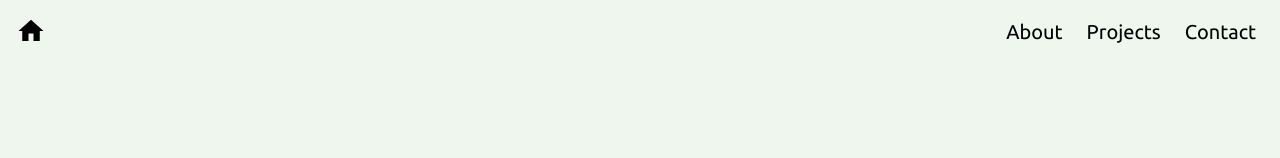
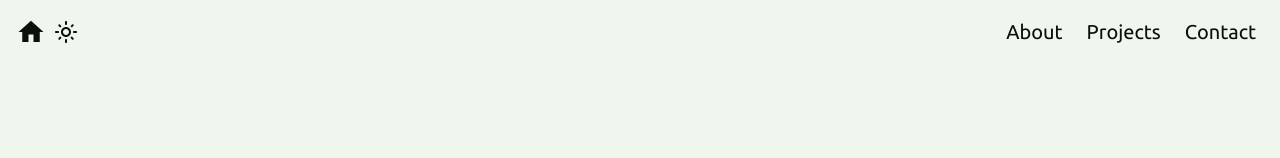
Before and after one commit to georgeslnl/georgeslnl.github.io, a React (Create React App) app: page / in a window 1280 px wide. Shown: the top 158 px of the page. Built offline with nearby package versions, Linux system fonts and the light colour scheme.

Commit message:
Added Dark mode and changed README

```diff
--- a/src/App.css
+++ /dev/null
@@ -1,38 +0,0 @@
-.App {
-  text-align: center;
-}
-
-.App-logo {
-  height: 40vmin;
-  pointer-events: none;
-}
-
-@media (prefers-reduced-motion: no-preference) {
-  .App-logo {
-    animation: App-logo-spin infinite 20s linear;
-  }
-}
-
-.App-header {
-  background-color: #282c34;
-  min-height: 100vh;
-  display: flex;
-  flex-direction: column;
-  align-items: center;
-  justify-content: center;
-  font-size: calc(10px + 2vmin);
-  color: white;
-}
-
-.App-link {
-  color: #61dafb;
-}
-
-@keyframes App-logo-spin {
-  from {
-    transform: rotate(0deg);
-  }
-  to {
-    transform: rotate(360deg);
-  }
-}
--- a/src/App.js
+++ b/src/App.js
@@ -1,4 +1,4 @@
-import "./App.css";
+import React, { useState, useEffect } from 'react';
 import { BrowserRouter as Router, Routes, Route } from "react-router-dom";
 import About from "./Pages/About";
 import Home from "./Pages/Home";
@@ -6,13 +6,27 @@ import Projects from "./Pages/Projects";
 import Contact from "./Pages/Contact";
 import Header from "./Components/Header";
 import Footer from "./Components/Footer";
-import MainLayout from "./Layout/MainLayout";
 
 function App() {
+  const [darkMode, setDarkMode] = useState(false);
+
+  useEffect(() => {
+    if (darkMode) {
+      document.documentElement.classList.add('dark');
+    } else {
+      document.documentElement.classList.remove('dark');
+    }
+  }, [darkMode]);
+
+  const toggleDarkMode = () => {
+    setDarkMode(!darkMode);
+  };
+
+
   return (
     <div className="font-ubuntu bg-background-50 min-h-svh">
       <Router>
-        <Header />
+        <Header darkMode={darkMode} toggleDarkMode={toggleDarkMode}/>
         <Routes>
           <Route path="/" element={<Home />} />
           <Route path="/about" element={<About />} />
--- a/src/Components/Header.jsx
+++ b/src/Components/Header.jsx
@@ -1,11 +1,11 @@
 import React from "react";
 import NavBar from "./NavBar";
-import HomeIcon from "./HomeIcon";
+import TopRightIcons from "./HomeIcon";
 
-export default function Header() {
+export default function Header({darkMode, toggleDarkMode}) {
     return (
         <div className="flex justify-between p-4">
-            <HomeIcon />
+            <TopRightIcons darkMode={darkMode} onClick={toggleDarkMode}/>
             <NavBar />
         </div>
     );
--- a/src/Components/HomeIcon.jsx
+++ b/src/Components/HomeIcon.jsx
@@ -1,11 +1,19 @@
-import { MdHome } from "react-icons/md";
+import { MdHome, MdOutlineDarkMode, MdOutlineLightMode } from "react-icons/md";
+
 import { React } from "react";
 import { Link } from "react-router-dom";
 
-export default function HomeIcon() {
+export default function TopRightIcons({darkMode, onClick}) {
     return (
+        <div className="flex gap-2 items-center">
         <Link to="/">
-            <MdHome className="text-text text-3xl hover:text-primary-500" />
+            <MdHome className="text-text text-text-950 text-3xl hover:text-primary-500" />
         </Link>
+        {darkMode ? (
+            <MdOutlineDarkMode className="cursor-pointer text-text text-text-950 text-2xl hover:text-primary-500" onClick={onClick} />
+        ) : (
+            <MdOutlineLightMode className="cursor-pointer text-text text-text-950 text-2xl hover:text-primary-500" onClick={onClick} />
+        )}
+        </div>
     );
 }
--- a/src/Components/NavBar.js
+++ b/src/Components/NavBar.js
@@ -4,9 +4,9 @@ import { Link } from "react-router-dom";
 export default function NavBar() {
   return (
     <div className='flex justify-between gap-2'>
-      <button class='px-2 py-0.5 md:text-xl hover:bg-primary-500 hover:rounded-lg hover:text-background-50 active:bg-primary-200 transition-all'><Link to="/about">About</Link></button>
-      <button class='px-2 py-0.5 md:text-xl hover:bg-primary-500 hover:rounded-lg hover:text-background-50 active:bg-primary-200 transition-all'><Link to="/projects">Projects</Link></button>
-      <button class='px-2 py-0.5 md:text-xl hover:bg-primary-500 hover:rounded-lg hover:text-background-50 active:bg-primary-200 transition-all'><Link to="/contact">Contact</Link></button>
+      <button class='px-2 py-0.5 text-text-950 md:text-xl hover:bg-primary-500 hover:rounded-lg hover:text-background-50 active:bg-primary-200 transition-all'><Link to="/about">About</Link></button>
+      <button class='px-2 py-0.5 text-text-950 md:text-xl hover:bg-primary-500 hover:rounded-lg hover:text-background-50 active:bg-primary-200 transition-all'><Link to="/projects">Projects</Link></button>
+      <button class='px-2 py-0.5 text-text-950 md:text-xl hover:bg-primary-500 hover:rounded-lg hover:text-background-50 active:bg-primary-200 transition-all'><Link to="/contact">Contact</Link></button>
     </div>
   );
 }
--- a/src/Layout/MainLayout.jsx
+++ /dev/null
@@ -1,9 +0,0 @@
-
-
-export default function MainLayout({ children }) {
-    <div className="w-screen my-24 px-6">
-      <div className="max-w-6xl m-auto">
-        {children}
-      </div>
-    </div>
-}
--- a/src/Pages/Home.js
+++ b/src/Pages/Home.js
@@ -1,9 +1,7 @@
 import React from "react";
 import georgesImage from "../assets/georges.jpeg";
-import Image from "../assets/IMG_5878.jpeg"
 import LearnMore from "../Components/LearnMoreButton";
 import ExploreProjectsButton from "../Components/ExploreProjectsButton";
-import MainLayout from "../Layout/MainLayout";
 
 // import ProjectsGrid from "../Components/ProjectsGrid";
 
--- a/tailwind.config.js
+++ b/tailwind.config.js
@@ -1,6 +1,7 @@
 /** @type {import('tailwindcss').Config} */
 module.exports = {
   content: ["./src/**/*.{js,jsx,ts,tsx}"],
+  darkMode: 'class',
   theme: {
     extend: {
       colors: {
```
Also changed, not shown: 1 other file (tests, documents, lock files or other folders).
